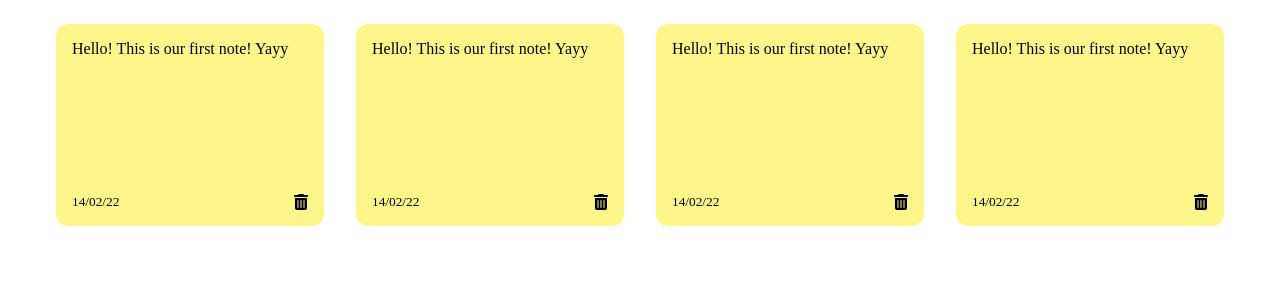
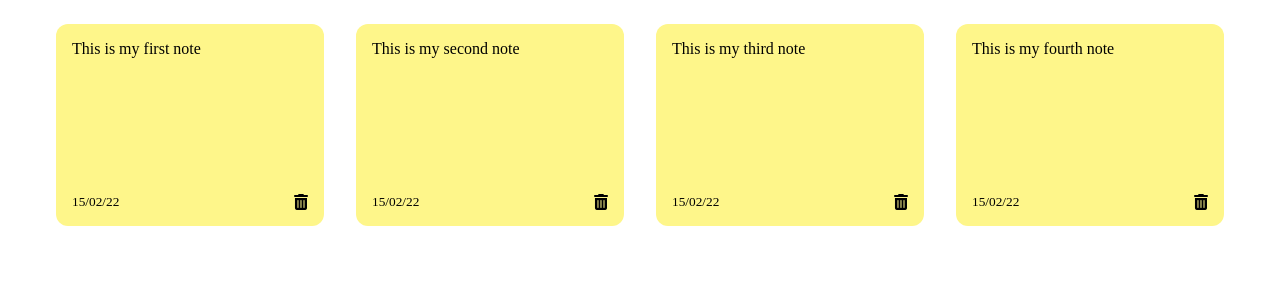
Before and after one commit to ankitt01/Notes, a React (Create React App) app: page / in a window 1280 px wide. Shown: the top 300 px of the page. Built offline with nearby package versions, Linux system fonts and the light colour scheme.

Commit message:
Making notelist dynamic

```diff
--- a/package.json
+++ b/package.json
@@ -6,6 +6,7 @@
     "@testing-library/jest-dom": "^5.16.2",
     "@testing-library/react": "^12.1.2",
     "@testing-library/user-event": "^13.5.0",
+    "nanoid": "^3.3.0",
     "react": "^17.0.2",
     "react-dom": "^17.0.2",
     "react-scripts": "5.0.0",
--- a/src/App.js
+++ b/src/App.js
@@ -1,11 +1,34 @@
-
+import {useState } from 'react'
+import {nanoid} from "nanoid"
 import './App.css';
 import NotesList from './components/NotesList';
 
 function App() {
+  const [notes, setNotes] = useState([
+    {
+      id: nanoid(),
+      text: "This is my first note",
+      date: "15/02/22"
+  },
+  {
+    id: nanoid(),
+    text: "This is my second note",
+    date: "15/02/22"
+  },
+  {
+    id: nanoid(),
+    text: "This is my third note",
+    date: "15/02/22"
+  },
+  {
+    id: nanoid(),
+    text: "This is my fourth note",
+    date: "15/02/22"
+  }
+]);
   return (
     <div className='container' >
-      <NotesList />
+      <NotesList notes={notes} />
     </div>
   );
 }
--- a/src/components/Note.jsx
+++ b/src/components/Note.jsx
@@ -1,11 +1,11 @@
 import React from 'react'
 
-function Note() {
+function Note({id, text, date}) {
   return (
     <div className="note">
-      <span>Hello! This is our first note! Yayy</span>
+      <span>{text}</span>
       <div className="note-footer">
-          <small>14/02/22</small>
+          <small>{date}</small>
           <i class="fa-solid fa-trash-can"></i>
       </div>
     </div>
--- a/src/components/NotesList.jsx
+++ b/src/components/NotesList.jsx
@@ -1,12 +1,9 @@
 import React from 'react'
 import Note from './Note'
-function NotesList() {
+function NotesList({notes}) {
   return (
     <div className="notes-list">
-      <Note />
-      <Note />
-      <Note />
-      <Note />
+      {notes.map(note=><Note id={note.id} text={note.text} date={note.date} />)}
     </div>
   )
 }
```
Also changed, not shown: 1 other file (tests, documents, lock files or other folders).
